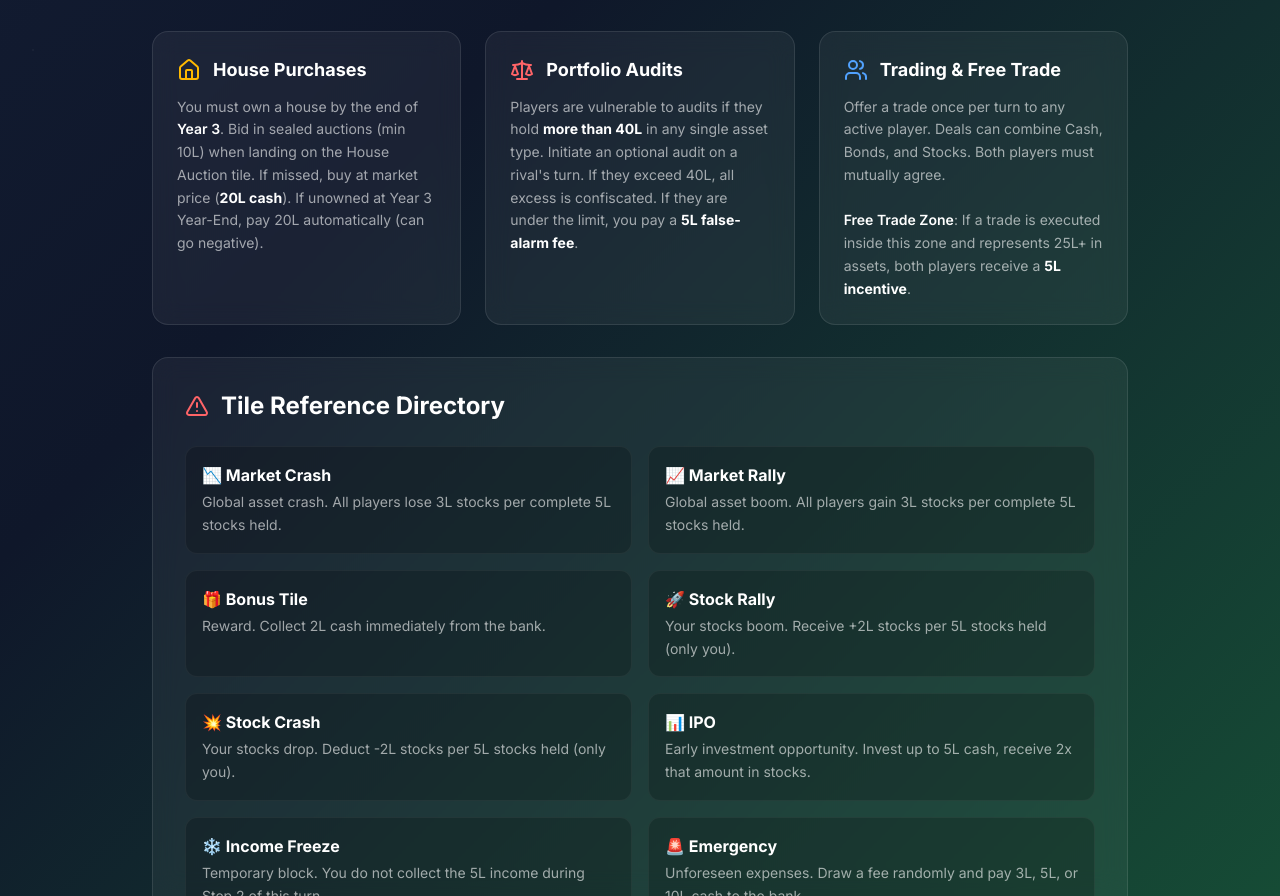
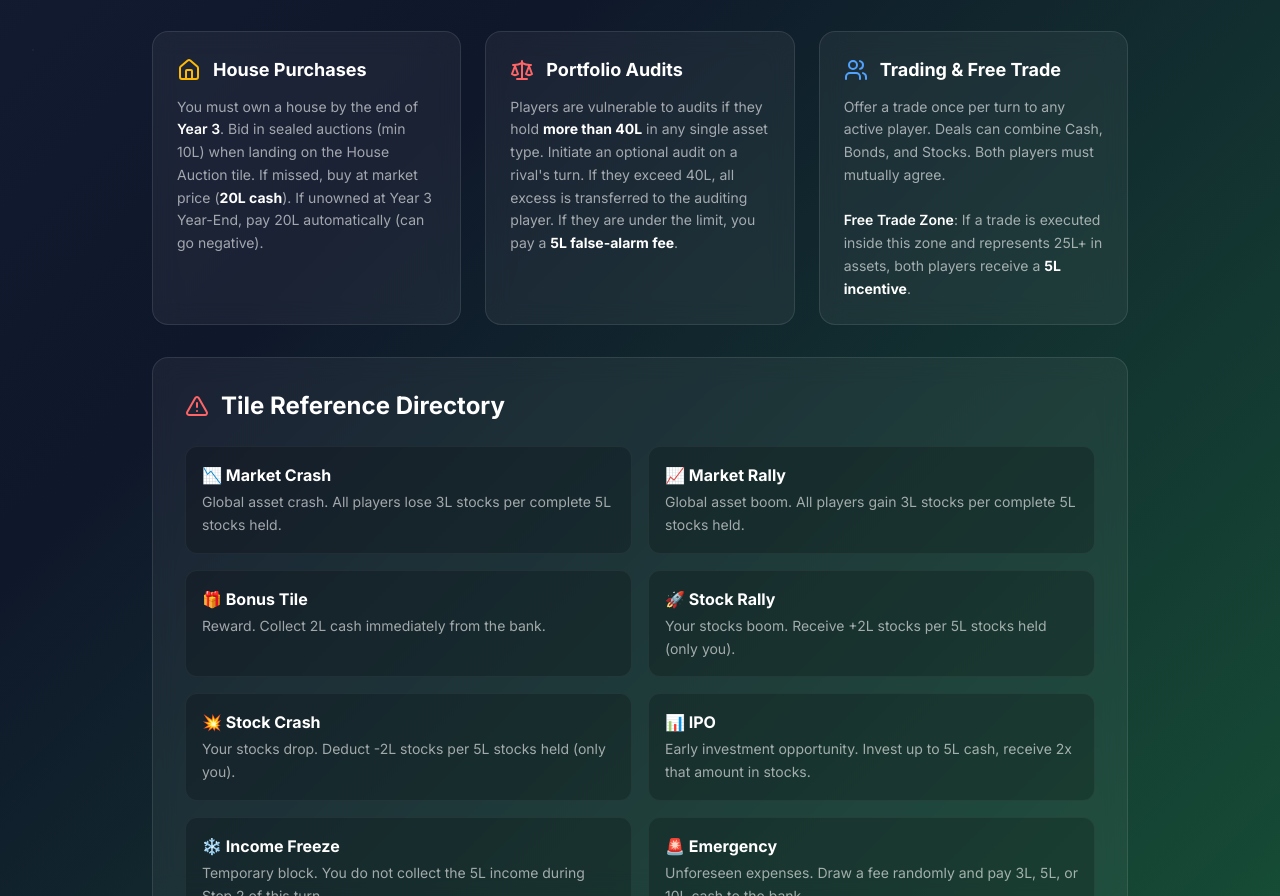
Before and after one commit to sidsharad/WealthCraft, a Next.js app: page /rules in a window 1280 px wide. Shown: the part 2038-2934 px from the top of the page. Built offline with nearby package versions, Linux system fonts and the light colour scheme.

Commit message:
docs: Update Portfolio Audits description

```diff
--- a/app/rules/page.tsx
+++ b/app/rules/page.tsx
@@ -203,7 +203,7 @@ export default function RulesPage() {
             </div>
             <p className="text-white/60 text-sm leading-relaxed flex-1">
               Players are vulnerable to audits if they hold <strong className="text-white">more than 40L</strong> in any single asset type.
-              Initiate an optional audit on a rival's turn. If they exceed 40L, all excess is confiscated.
+              Initiate an optional audit on a rival's turn. If they exceed 40L, all excess is transferred to the auditing player.
               If they are under the limit, you pay a <strong className="text-white">5L false-alarm fee</strong>.
             </p>
           </div>
```
